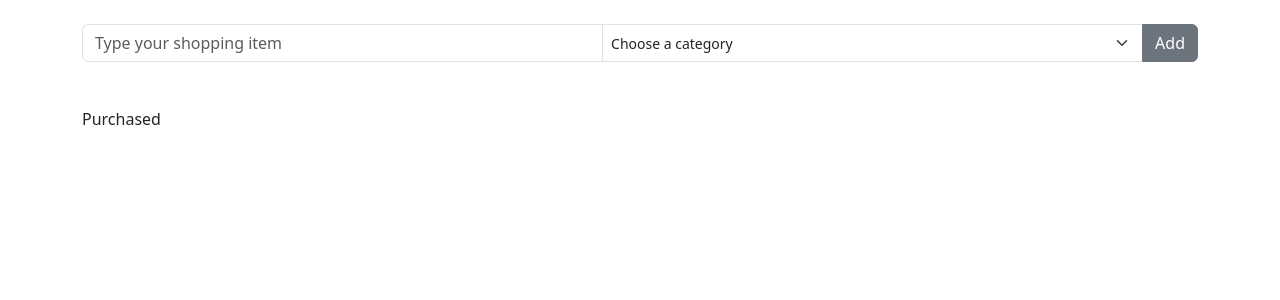
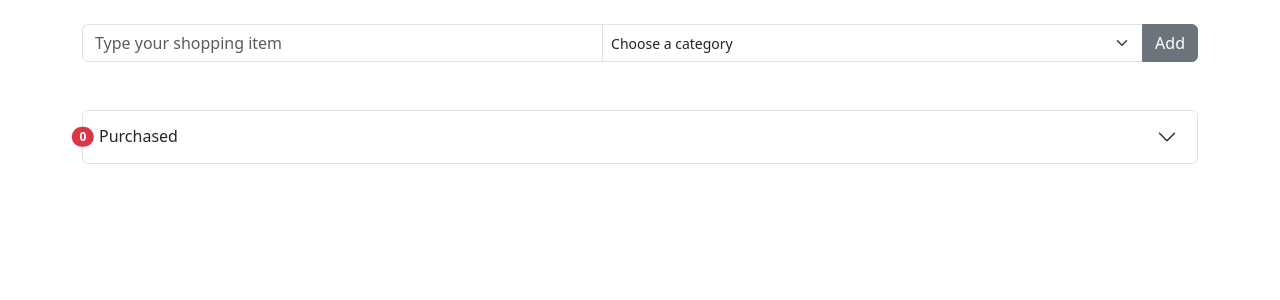
Before and after one commit to prabinkc2046/taskmanagerwithReact, a React (Create React App) app: page / in a window 1280 px wide. Shown: the top 300 px of the page. Built offline with nearby package versions, Linux system fonts and the light colour scheme.

Commit message:
category appears nicely using Accordion style, purchased items also appears nicely with Accordion style, it also shows the number of items in the list

```diff
--- a/src/ListTask.js
+++ b/src/ListTask.js
@@ -99,8 +99,30 @@ export default function ListTask({
         ))}
 
         {/* Purchased Section */}
-        <div className="col-md-6">
-          <h6>Purchased</h6>
+        <div className="accordion-item">
+          <h2 className="accordion-header">
+            <button
+              className={`accordion-button collapsed ${activeAccordion === 'Purchased' ? 'active' : ''}`}
+              type="button"
+              onClick={() => toggleAccordion('Purchased')}
+              aria-expanded={activeAccordion === 'Purchased'}
+              aria-controls={`collapse-purchased`}
+              style={{ position: 'relative', display: 'flex', alignItems: 'center', paddingLeft: '1rem' }} // Adjust left padding
+            >
+              <span className="position-absolute top-50 start-0 translate-middle badge rounded-pill bg-danger">
+                {completedTask.length}
+                <span className="visually-hidden">unread messages</span>
+              </span>
+              <span className="d-inline-block">Purchased</span>
+            </button>
+          </h2>
+          <div
+            id={`collapse-purchased`}
+            className={`accordion-collapse collapse ${activeAccordion === 'Purchased' ? 'show' : ''}`}
+            aria-labelledby={`heading-purchased`}
+            data-bs-parent="#accordionFlushExample"
+          >
+            <div className="accordion-body">
               <div className="list-group">
                 {completedTask.map(task => (
                   <div key={task.task_id} className="list-group-item">
@@ -127,5 +149,8 @@ export default function ListTask({
           </div>
         </div>
 
+      </div>
+    </div>
+
   );
 }
```
Lines whose indentation alone changed are shown as unchanged.
